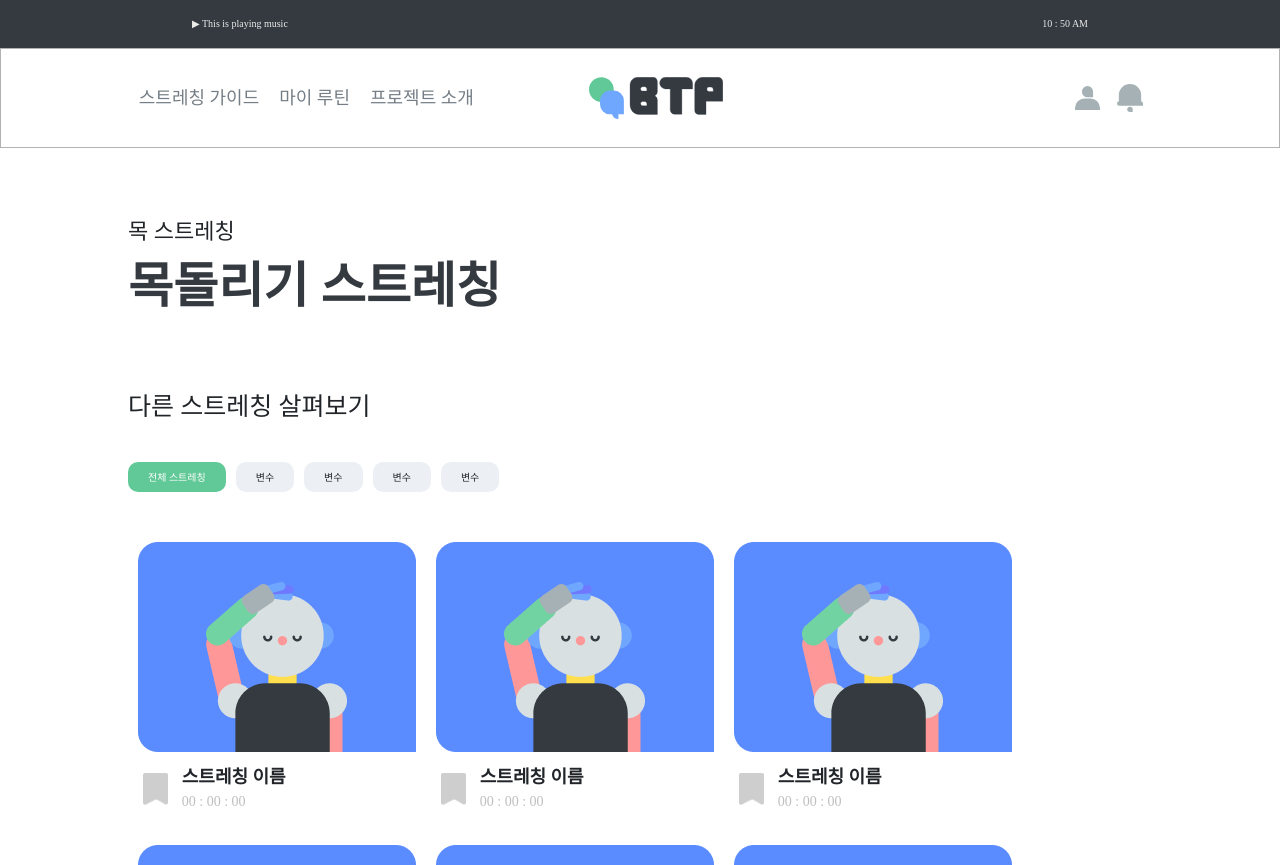
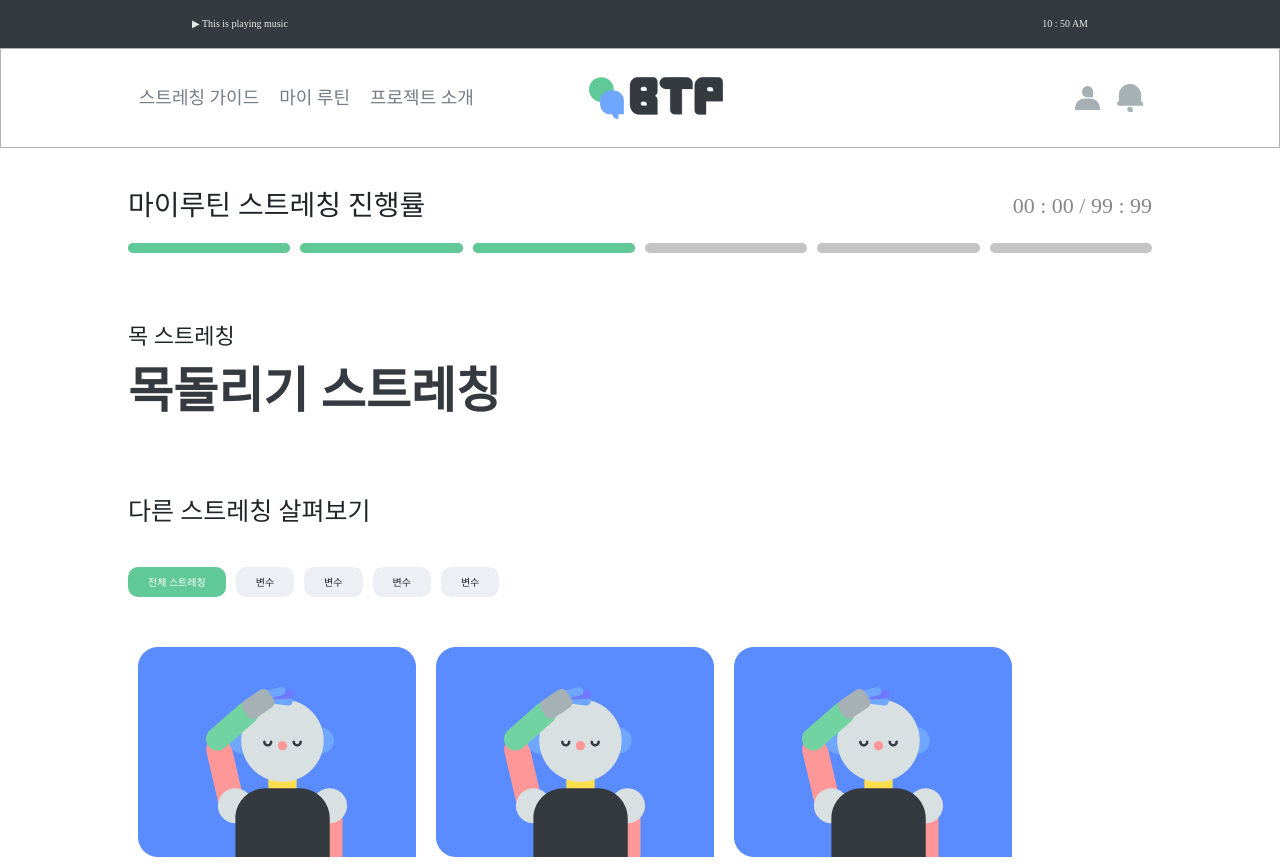
Before and after one commit to turtle-engineers/BTP_ui, a Vue app: page /StretchingSection in a window 1280 px wide. Shown: the top 865 px of the page. Built offline with nearby package versions, Linux system fonts and the light colour scheme; a web font is replaced by a local one.

Commit message:
마이루틴 스트레칭 진행도

```diff
--- a/src/assets/scss/components/StretchingSection.scss
+++ b/src/assets/scss/components/StretchingSection.scss
@@ -1,6 +1,55 @@
+$btp-green: #61c997;
+
 .app-container {
   background-color: white;
 }
+
+.progress-time {
+  display: flex;
+  justify-content: space-between;
+  justify-items: center;
+  align-items: center;
+  margin-top: 40px;
+  margin-bottom: 20px;
+  h1 {
+    margin: 0;
+    font-size: 28px;
+    font-weight: 400;
+    line-height: 35px;
+
+  }
+  p {
+    margin: 0;
+    font-size: 22px;
+    font-weight: 400;
+    line-height: 28px;
+    color: rgb(0, 0, 0, 0.47);
+  }
+}
+// 마이루틴 progress bar
+.progress {
+  width: 100%;
+  display: flex;
+  justify-content: space-between;
+  gap: 10px;
+  background-color: transparent;
+  progress {
+    width: 100%;
+    border: none;
+  }
+  ::-webkit-progress-bar,
+  ::-webkit-progress-value {
+    border-radius: 10px;
+  }
+  ::-webkit-progress-bar {
+    height: 10px;
+    background-color: #c4c4c4;
+  }
+  ::-webkit-progress-value {
+    background-color: $btp-green;
+  }
+}
+
 .category {
   margin-top: 40px;
   margin-bottom: 40px;
@@ -13,7 +62,7 @@
     margin-right: 10px;
   }
   .on {
-    background-color: #61c997;
+    background-color: $btp-green;
     color: white;
   }
   .off {
--- a/src/views/StretchingSection.vue
+++ b/src/views/StretchingSection.vue
@@ -2,6 +2,23 @@
   <div class="app-container">
     <simpleheader></simpleheader>
     <div class="btp-container">
+      <section>
+        <div class="progress-time">
+          <h1>마이루틴 스트레칭 진행률</h1>
+          <p>00 : 00 / 99 : 99</p>
+        </div>
+        <!-- 여러개를 추가해도 일정하도록 코딩.
+        단, 루틴 갯수를 가져와서
+        progress를 n번 추가하도록 코드를 짜야함.-->
+        <div class="progress">
+          <progress value="100" max="100"></progress>
+          <progress value="100" max="100"></progress>
+          <progress value="100" max="100"></progress>
+          <progress value="0" max="100"></progress>
+          <progress value="0" max="100"></progress>
+          <progress value="0" max="100"></progress>
+        </div>
+      </section>
       <section class="btp-title">
         <p>목 스트레칭</p>
         <h1>목돌리기 스트레칭</h1>
```
